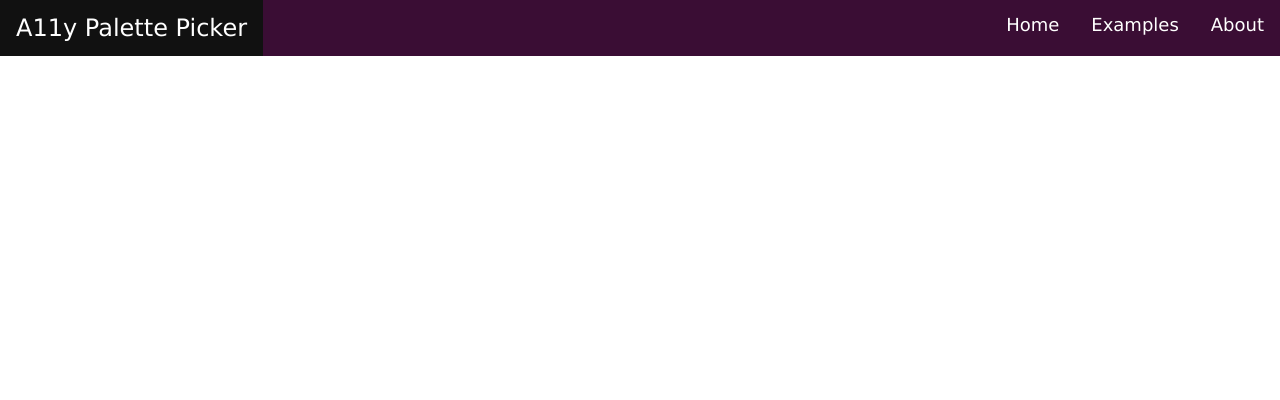
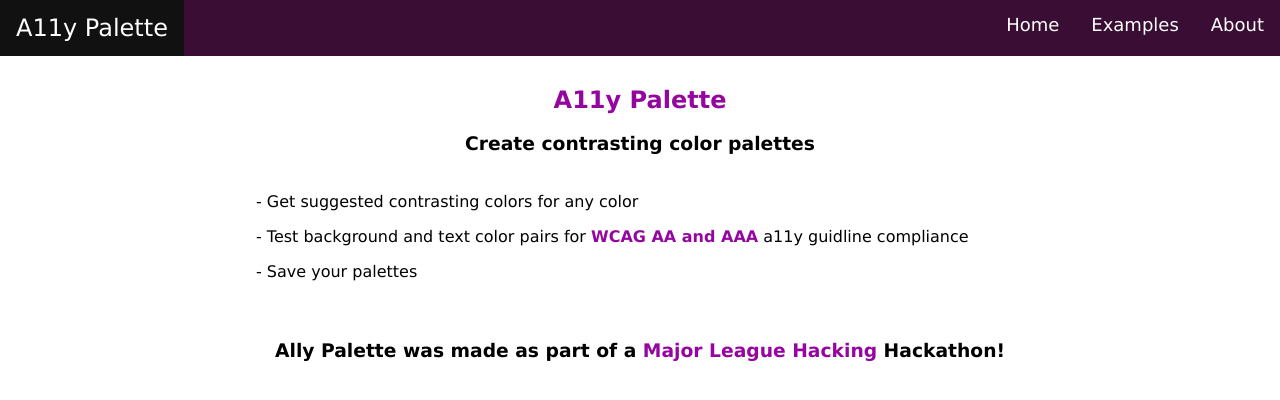
Before and after one commit to gitburd/a11y-color-palettes, a React (Create React App) app: page /about in a window 1280 px wide. Shown: the top 400 px of the page. Built offline with nearby package versions, Linux system fonts and the light colour scheme.

Commit message:
add about update README

```diff
--- a/public/index.html
+++ b/public/index.html
@@ -25,7 +25,7 @@
       Learn how to configure a non-root public URL by running `npm run build`.
     -->
     <script src="https://kit.fontawesome.com/52b0ab4024.js" crossorigin="anonymous"></script>
-    <title>React App</title>
+    <title>A11y Palette</title>
   </head>
   <body>
     <noscript>You need to enable JavaScript to run this app.</noscript>
--- a/src/App.css
+++ b/src/App.css
@@ -101,3 +101,9 @@ ul {
   .icon:hover{
       cursor: pointer;
   }
+
+ .link{
+    text-decoration: none;
+    font-weight: bold;
+    color: #9506a0;
+ }
--- a/src/App.js
+++ b/src/App.js
@@ -9,6 +9,7 @@ import StoredPalettes from './helpers/StoredPalettes'
 import SavedPalettes from './components/SavedPalettes'
 import { ChromePicker} from 'react-color'
 import Navbar from './components/Navbar'
+import About from './components/About'
 
 class App extends Component {
   constructor(props) {
@@ -174,6 +175,9 @@ class App extends Component {
             <Route path='/examples'>
               <SavedPalettes palettes={this.state.palettes}/>
             </Route>
+            <Route path='/about'>
+              <About/>
+            </Route>
           </Switch>
         </Router>
       </div>
--- /dev/null
+++ b/src/components/About.js
@@ -0,0 +1,42 @@
+import React from 'react';
+
+const About = () => {
+    return (
+        <div style={{
+            margin: '30px auto',
+            width: '60%'
+        }}>
+            <h1 style={{textAlign: 'center', color: '#9506a0'}}> A11y Palette </h1>
+            <h3 style={{textAlign: 'center'}}>Create contrasting color palettes</h3>
+            <p style={{paddingTop: '20px'}}>
+                - Get suggested contrasting colors for any color
+            </p>
+            <p>
+                - Test background and text color pairs for {' '}
+                <a
+                    href= "https://www.w3.org/WAI/standards-guidelines/wcag/"
+                    target="_blank"
+                    rel="noopener"
+                    className='link'
+                >
+                 WCAG AA and AAA
+                </a> a11y guidline compliance
+            </p>
+            <p>
+                - Save your palettes
+            </p>
+            <h3 style={{paddingTop: '40px', textAlign: 'center'}}>
+                Ally Palette was made as part of a {' '}
+                <a
+                    href="https://mlh.io/"
+                    target="_blank"
+                    rel="noopener"
+                    className='link'
+                >
+                    Major League Hacking
+                </a> Hackathon!
+            </h3>
+        </div>
+    )
+}
+export default About;
--- a/src/components/Navbar.js
+++ b/src/components/Navbar.js
@@ -4,7 +4,7 @@ import {Link} from 'react-router-dom'
 const Navbar = () => {
     return (
         <ul>
-            <li><Link to='/' style={{fontSize: '24px'}}>A11y Palette Picker</Link></li>
+            <li><Link to='/' style={{fontSize: '24px'}}>A11y Palette</Link></li>
             <li style={{float: 'right'}}><Link to='about'>About</Link></li>
             <li style={{float: 'right'}}><Link to='/examples'>Examples</Link></li>
             <li style={{float: 'right'}}><Link to='/'>Home</Link></li>
```
Also changed, not shown: 1 other file (tests, documents, lock files or other folders).
